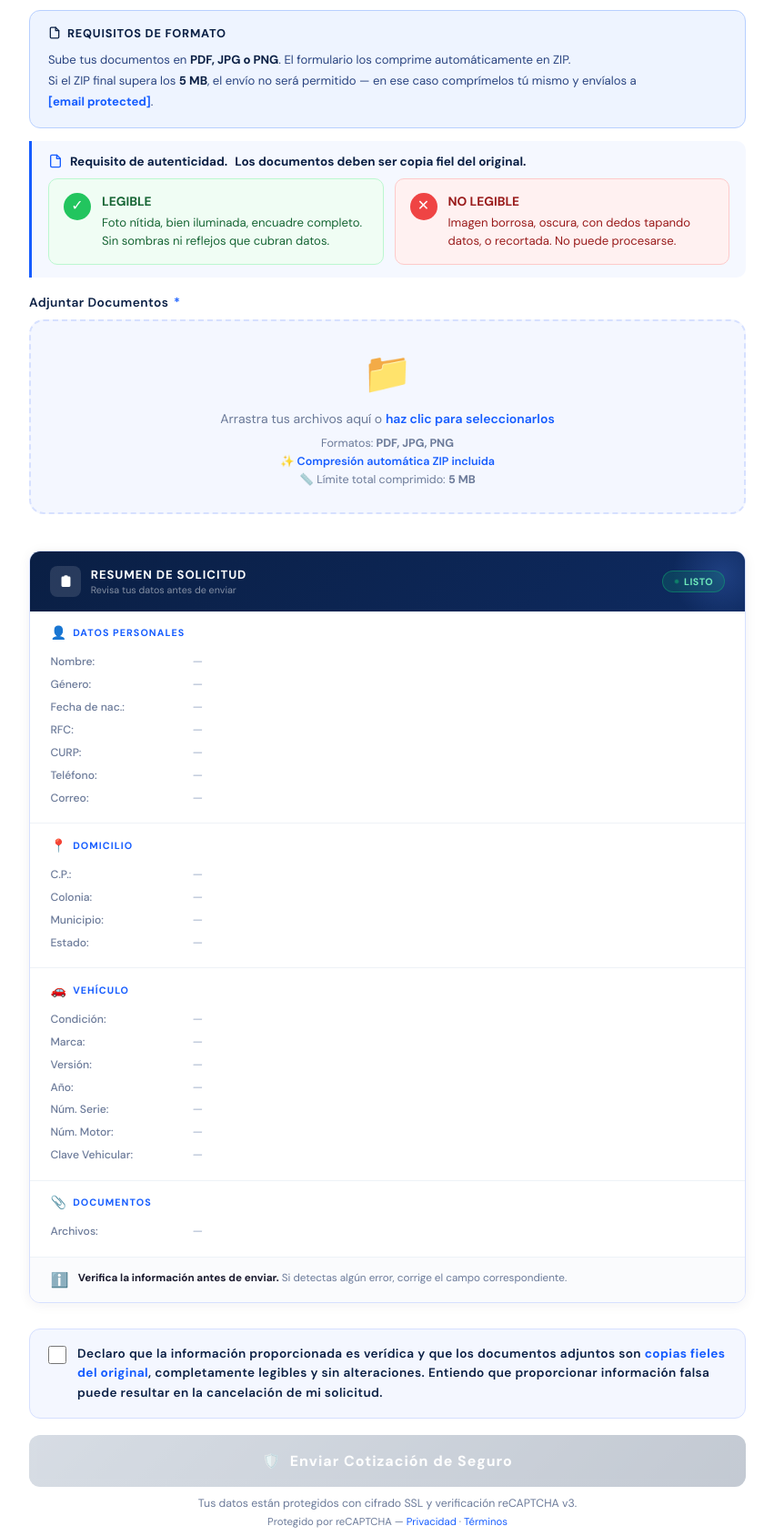
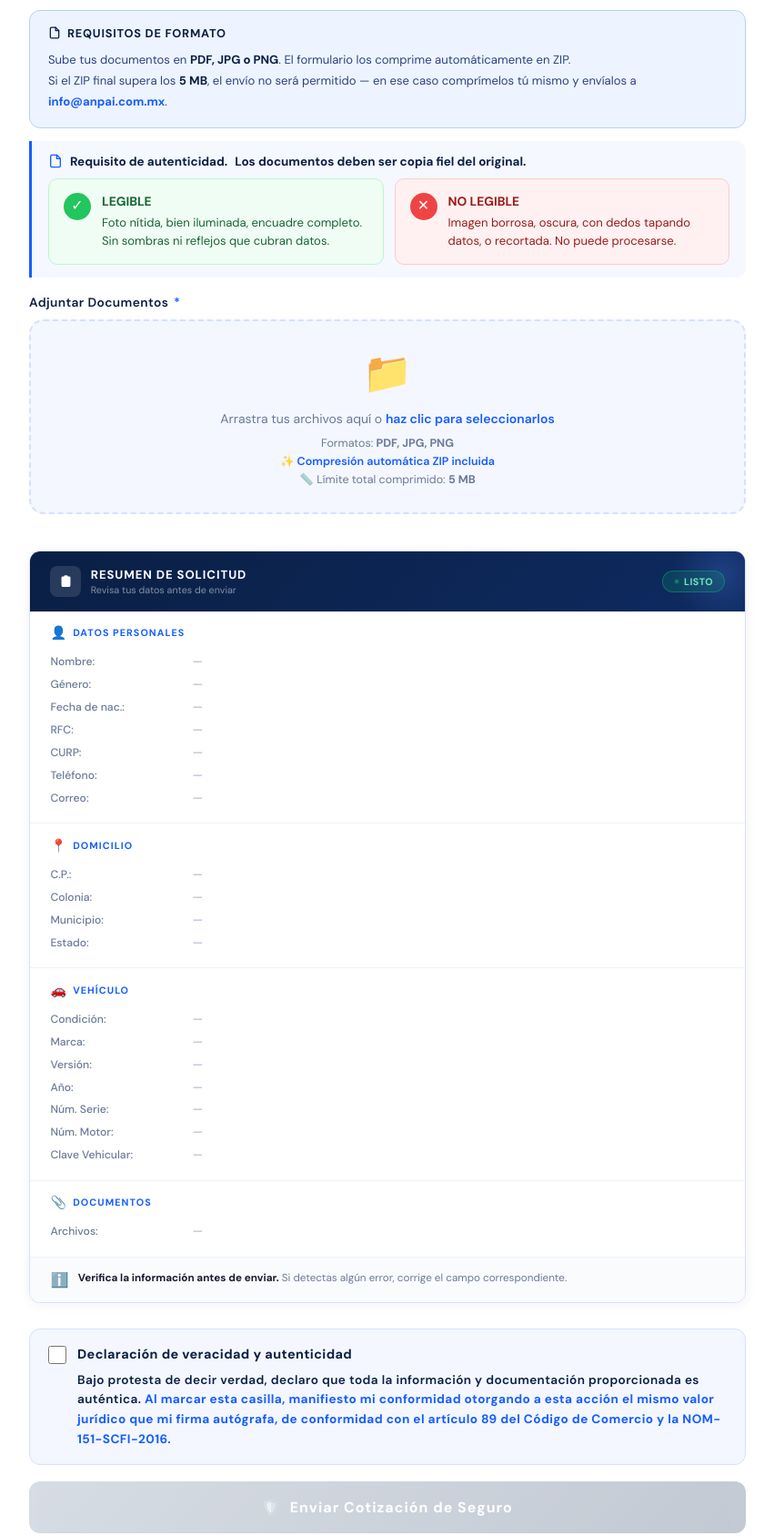
Before and after one commit to epenaworkspace-git/ava-seguros.github.io, a plain HTML site: page index.html in a window 1280 px wide. Shown: the part 1932-3620 px from the top of the page at 91% size, without its empty margins (214-1065 px from the left). Drawn offline with nearby package versions, Linux system fonts and the light colour scheme.

Commit message:
Update index.html

```diff
--- a/index.html
+++ b/index.html
@@ -499,6 +499,7 @@ input.field-err { border-color:var(--red)!important;   background:#fff1f1!import
 .decl-wrap input[type=checkbox] { width:20px; height:20px; accent-color:var(--blue); cursor:pointer; flex-shrink:0; margin-top:2px; }
 .decl-text { font-size:.85rem; color:var(--navy); line-height:1.6; }
 .decl-text strong { color:var(--blue); }
+.decl-text .decl-title { display:block; font-size:.9rem; font-weight:700; color:var(--navy); margin-bottom:6px; }
 
 .btn-sub {
   display:block; width:100%; padding:18px; margin-top:18px;
@@ -837,7 +838,7 @@ input.field-err { border-color:var(--red)!important;   background:#fff1f1!import
         </div>
         <div class="fmt-body">
           Sube tus documentos en <strong>PDF, JPG o PNG</strong>. El formulario los comprime automáticamente en ZIP.<br>
-          Si el ZIP final supera los <strong>5 MB</strong>, el envío no será permitido — en ese caso comprímelos tú mismo y envíalos a <a href="/cdn-cgi/l/email-protection#7e171018113e1f100e1f17501d1113501306" class="fmt-link"><span class="__cf_email__" data-cfemail="234a4d454c63424d53424a0d404c4e0d4e5b">[email&#160;protected]</span></a>.
+          Si el ZIP final supera los <strong>5 MB</strong>, el envío no será permitido — en ese caso comprímelos tú mismo y envíalos a <a href="mailto:info@anpai.com.mx" class="fmt-link">info@anpai.com.mx</a>.
         </div>
       </div>
 
@@ -956,13 +957,16 @@ input.field-err { border-color:var(--red)!important;   background:#fff1f1!import
       </div>
     </div>
 
-    <!-- DECLARACIÓN -->
+    <!-- ══════════════════════════════════════════
+         DECLARACIÓN — TEXTO ACTUALIZADO
+    ══════════════════════════════════════════ -->
     <label class="decl-wrap" for="declCheck">
       <input type="checkbox" id="declCheck">
       <span class="decl-text">
-        Declaro que la información proporcionada es verídica y que los documentos adjuntos son
-        <strong>copias fieles del original</strong>, completamente legibles y sin alteraciones.
-        Entiendo que proporcionar información falsa puede resultar en la cancelación de mi solicitud.
+        <span class="decl-title">Declaración de veracidad y autenticidad</span>
+        Bajo protesta de decir verdad, declaro que toda la información y documentación proporcionada es auténtica.
+        <strong>Al marcar esta casilla, manifiesto mi conformidad otorgando a esta acción el mismo valor jurídico
+        que mi firma autógrafa, de conformidad con el artículo 89 del Código de Comercio y la NOM-151-SCFI-2016.</strong>
       </span>
     </label>
 
@@ -1010,7 +1014,7 @@ input.field-err { border-color:var(--red)!important;   background:#fff1f1!import
   </svg>
 </a>
 
-<script data-cfasync="false" src="/cdn-cgi/scripts/5c5dd728/cloudflare-static/email-decode.min.js"></script><script>
+<script>
 'use strict';
 
 /* ════════════════════════════════════
@@ -1243,12 +1247,10 @@ bSearch.addEventListener('blur',  function() { setTimeout(function() { bDrop.cla
 ════════════════════════════════════ */
 var MAX_ZIP_BYTES = 5 * 1024 * 1024;
 
-/* Estado por instancia */
 var attachState = {
   'AVA': { files:[], zipBlob:null, compressing:false, paused:false, startTime:null, elapsed:0, _runId:null }
 };
 
-/* Utilidades */
 function fmtBytes(b){
   if(b<1024) return b+' B';
   if(b<1048576) return (b/1024).toFixed(1)+' KB';
@@ -1266,12 +1268,10 @@ function getToday(){
   return d.getFullYear()+'-'+(d.getMonth()+1).toString().padStart(2,'0')+'-'+d.getDate().toString().padStart(2,'0');
 }
 
-/* Drag & Drop */
 function onDragOver(e,type){ e.preventDefault(); document.getElementById('attachDropzone'+type).classList.add('drag-over'); }
 function onDragLeave(e,type){ document.getElementById('attachDropzone'+type).classList.remove('drag-over'); }
 function onDrop(e,type){ e.preventDefault(); document.getElementById('attachDropzone'+type).classList.remove('drag-over'); handleFiles(e.dataTransfer.files,type); }
 
-/* Agregar archivos */
 function handleFiles(fileList,type){
   var state=attachState[type];
   Array.from(fileList).forEach(function(f){
@@ -1285,7 +1285,6 @@ function handleFiles(fileList,type){
   updateProgress(); buildSummary();
 }
 
-/* Quitar archivo */
 window.removeFile=function(type,idx){
   var state=attachState[type];
   state.files.splice(idx,1);
@@ -1301,7 +1300,6 @@ window.removeFile=function(type,idx){
   updateProgress(); buildSummary();
 };
 
-/* Renderizar lista */
 function renderFileList(type){
   var list=document.getElementById('fileList'+type);
   list.innerHTML='';
@@ -1317,7 +1315,6 @@ function renderFileList(type){
   });
 }
 
-/* Actualizar barra de capacidad */
 function updateCapacityBar(type){
   var state=attachState[type];
   var wrap=document.getElementById('capacityWrap'+type);
@@ -1391,7 +1388,6 @@ function hideAttachMsg(type){
   if(el) el.classList.remove('show');
 }
 
-/* Online/Offline */
 window.addEventListener('online',function(){
   Object.keys(attachState).forEach(function(type){
     var state=attachState[type];
@@ -1414,14 +1410,12 @@ window.addEventListener('offline',function(){
   });
 });
 
-/* Programar compresión con debounce */
 var compressionTimers={};
 function scheduleCompression(type){
   clearTimeout(compressionTimers[type]);
   compressionTimers[type]=setTimeout(function(){ startCompression(type); },80);
 }
 
-/* Motor principal de compresión */
 function startCompression(type){
   var state=attachState[type];
   if(state.compressing){ state.compressing=false; }
@@ -1454,7 +1448,6 @@ function startCompression(type){
   if(cp) cp.classList.add('show');
   updateCapacityBar(type);
 
-  /* Ticker: actualiza tiempo transcurrido cada 300ms */
   var ticker=setInterval(function(){
     if(!state.compressing||state._runId!==runId){ clearInterval(ticker); return; }
     state.elapsed=Date.now()-state.startTime;
@@ -1469,11 +1462,9 @@ function startCompression(type){
     if(cp2) cp2.classList.remove('show');
   }
 
-  /* FASE 1: leer archivos */
   function processFile(idx){
     if(state._runId!==runId||!state.compressing){ abort(); return; }
     if(idx>=snapshot.length){
-      /* FASE 2: generar ZIP */
       var ci=document.getElementById('compressInfo'+type);
       if(ci) ci.textContent='Generando ZIP…';
       zip.generateAsync(
@@ -1506,7 +1497,7 @@ function startCompression(type){
       if(state._runId!==runId){ abort(); return; }
       zip.file(f.name,ev.target.result);
       processed+=f.size;
-      var pct=Math.round((processed/totalRaw)*70); /* Fase 1 → 0–70% */
+      var pct=Math.round((processed/totalRaw)*70);
       updateCompressUI(type,pct,processed,totalRaw-processed,(Date.now()-state.startTime)/1000,totalRaw);
       if(!navigator.onLine){
         clearInterval(ticker);
@@ -1525,7 +1516,6 @@ function startCompression(type){
   processFile(0);
 }
 
-/* Actualizar UI del panel de compresión */
 function updateCompressUI(type,pct,done,remaining,elapsedSec,total){
   var ids={pct:'compressPct',bar:'compressBarFill',done:'compressDoneMB',rem:'compressRemMB',donePct:'compressDonePct',elapsed:'compressElapsed',eta:'compressEta',info:'compressInfo'};
   Object.keys(ids).forEach(function(k){
@@ -1622,7 +1612,7 @@ function isFilledById(id) {
 
 function updateProgress() {
   var ids   = REQUIRED_IDS.concat(['estado','mun']);
-  var total = ids.length + 1; // +1 for brand
+  var total = ids.length + 1;
   var done  = 0;
   ids.forEach(function(id) { if (isFilledById(id)) done++; });
   if (bVal.value.trim()) done++;
@@ -1651,7 +1641,6 @@ document.getElementById('mainForm').addEventListener('change', function() { buil
 document.getElementById('mainForm').addEventListener('submit', async function(e) {
   e.preventDefault();
 
-  /* — Required field checks — */
   var checks = [
     {id:'fn',    lbl:'Primer Nombre'},
     {id:'fa',    lbl:'Primer Apellido'},
@@ -1708,7 +1697,6 @@ document.getElementById('mainForm').addEventListener('submit', async function(e)
   btn.innerHTML = '⏳ &nbsp;Verificando…';
 
   try {
-    /* reCAPTCHA */
     var token = await new Promise(function(resolve, reject) {
       if (typeof grecaptcha === 'undefined') { resolve('no-recaptcha'); return; }
       grecaptcha.ready(function() {
@@ -1717,12 +1705,10 @@ document.getElementById('mainForm').addEventListener('submit', async function(e)
     });
     document.getElementById('rcToken').value = token;
 
-    /* — Esperar ZIP si está comprimiendo — */
     var state = attachState['AVA'];
     if (state.files.length > 0) {
       if (state.compressing) {
         btn.innerHTML = '🗜️ &nbsp;Esperando compresión…';
-        /* Esperar hasta que termine, máximo 30s */
         var waited = 0;
         await new Promise(function(resolve) {
           var check = setInterval(function() {
@@ -1731,7 +1717,6 @@ document.getElementById('mainForm').addEventListener('submit', async function(e)
           }, 200);
         });
       }
-      /* Si no hay ZIP y JSZip está disponible, comprimir ahora en el submit */
       if (!state.zipBlob && typeof JSZip !== 'undefined') {
         btn.innerHTML = '🗜️ &nbsp;Comprimiendo documentos…';
         await new Promise(function(resolve) {
@@ -1753,7 +1738,6 @@ document.getElementById('mainForm').addEventListener('submit', async function(e)
           });
         });
       }
-      /* Bloquear si el ZIP supera el límite */
       if (state.zipBlob && state.zipBlob.size > MAX_ZIP_BYTES) {
         alert('⛔ El ZIP comprimido supera los 5 MB (' + fmtBytes(state.zipBlob.size) + ').\nElimina algún archivo antes de enviar.');
         btn.disabled = false;
@@ -1792,7 +1776,6 @@ document.getElementById('mainForm').addEventListener('submit', async function(e)
 ════════════════════════════════════ */
 function resetForm() {
   document.getElementById('mainForm').reset();
-  /* Limpiar estado de archivos */
   Object.keys(attachState).forEach(function(type) {
     attachState[type] = { files:[], zipBlob:null, compressing:false, paused:false, startTime:null, elapsed:0, _runId:null };
     var fl = document.getElementById('fileList'+type); if(fl) fl.innerHTML='';
```
